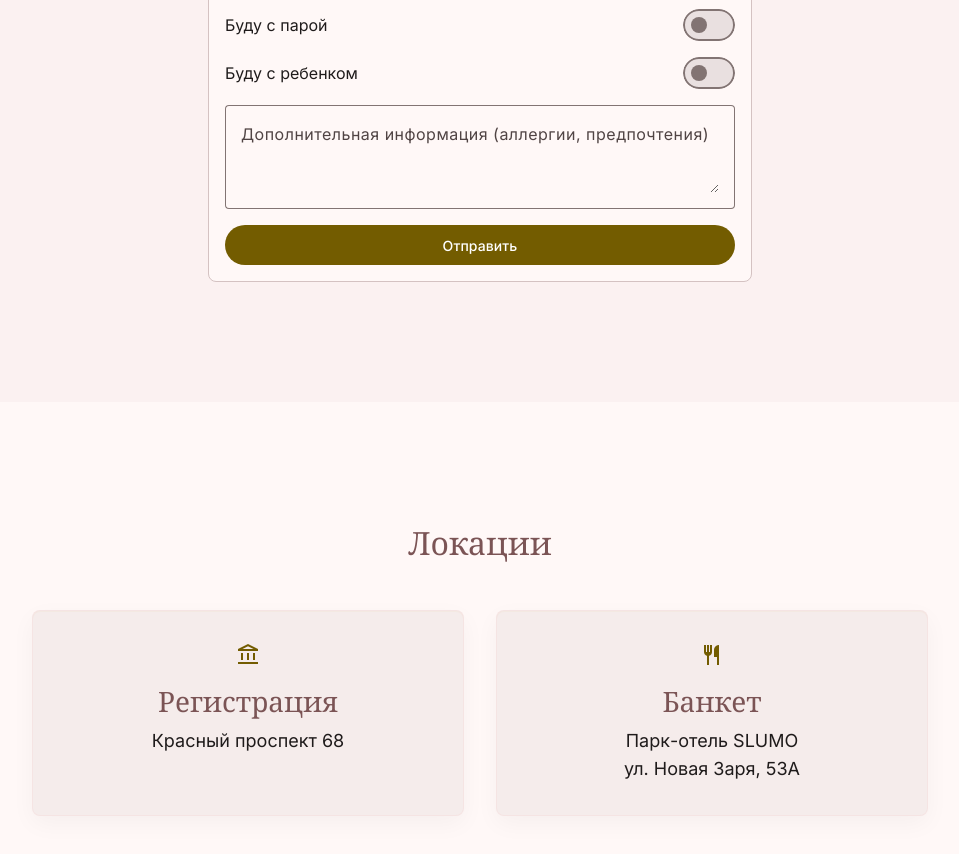
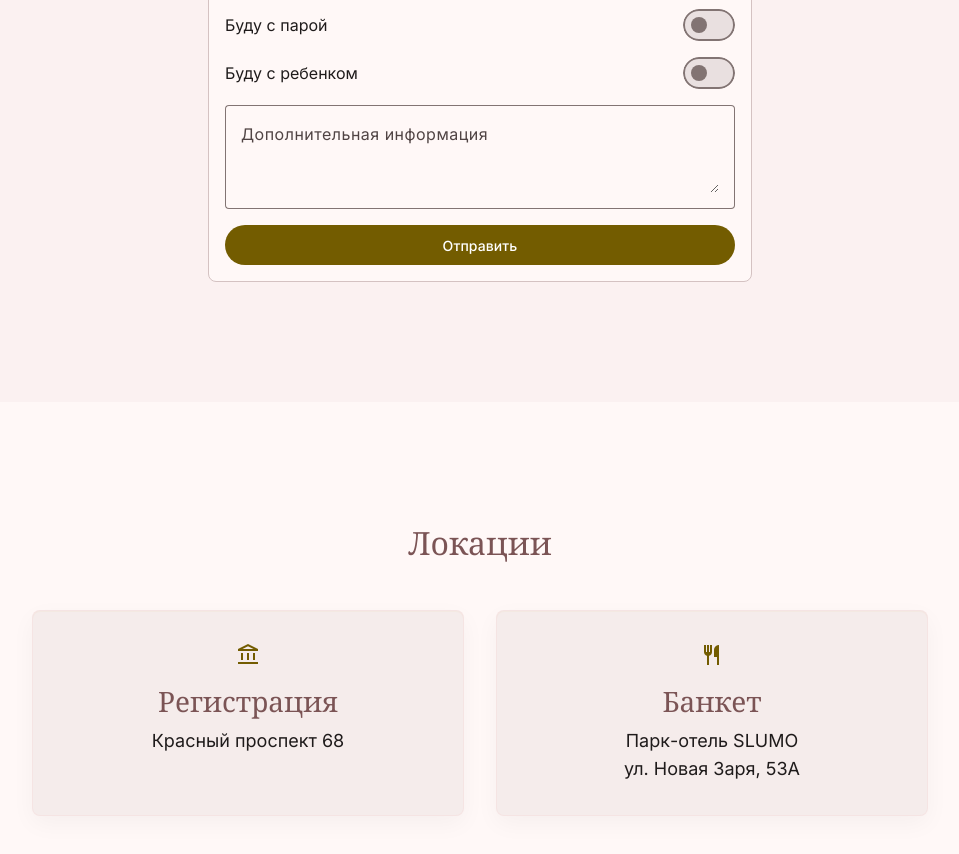
Before and after one commit to RD-1-2020/wedding, an Angular app: page / in a window 1280 px wide. Shown: the part 4900-5754 px from the top of the page, without its empty margins (160-1119 px from the left). Built offline with nearby package versions, Linux system fonts and the light colour scheme; a web font is replaced by a local one.

Commit message:
Some fixes and review

```diff
--- a/package.json
+++ b/package.json
@@ -3,7 +3,7 @@
   "version": "0.0.0",
   "scripts": {
     "ng": "ng",
-    "start": "ng serve",
+    "start": "ng serve --host 0.0.0.0",
     "build": "ng build",
     "watch": "ng build --watch --configuration development",
     "test": "ng test"
--- a/src/app/core/wedding.constants.ts
+++ b/src/app/core/wedding.constants.ts
@@ -76,7 +76,7 @@ export function googleCalendarUrl(isFull: boolean): string {
   const text = encodeURIComponent('Свадьба Вероники и Дмитрия');
   const location = isFull ? encodeURIComponent('г. Новосибирск, Красный проспект 68') :
     encodeURIComponent('г. Новосибирск, ул. Новая Заря, 53А');
-  const details = encodeURIComponent(scheduleItems(isFull).map((place => place.title + '' + place.time)).join('\n'));
+  const details = encodeURIComponent(scheduleItems(isFull).map((place => place.title + ' - ' + place.time)).join('\n'));
   return `https://calendar.google.com/calendar/render?action=TEMPLATE&text=${text}&dates=${dates}&location=${location}&details=${details}`;
 }
 
--- a/src/app/sections/rsvp-section.html
+++ b/src/app/sections/rsvp-section.html
@@ -63,7 +63,7 @@
             </div>
 
             <mat-form-field appearance="outline" subscriptSizing="dynamic" class="w-full">
-              <mat-label>Дополнительная информация (аллергии, предпочтения)</mat-label>
+              <mat-label>Дополнительная информация</mat-label>
               <textarea
                 matInput
                 id="extraInfo"
```
Also changed, not shown: logo.svg (added), 1 other file (tests, documents, lock files or other folders).
